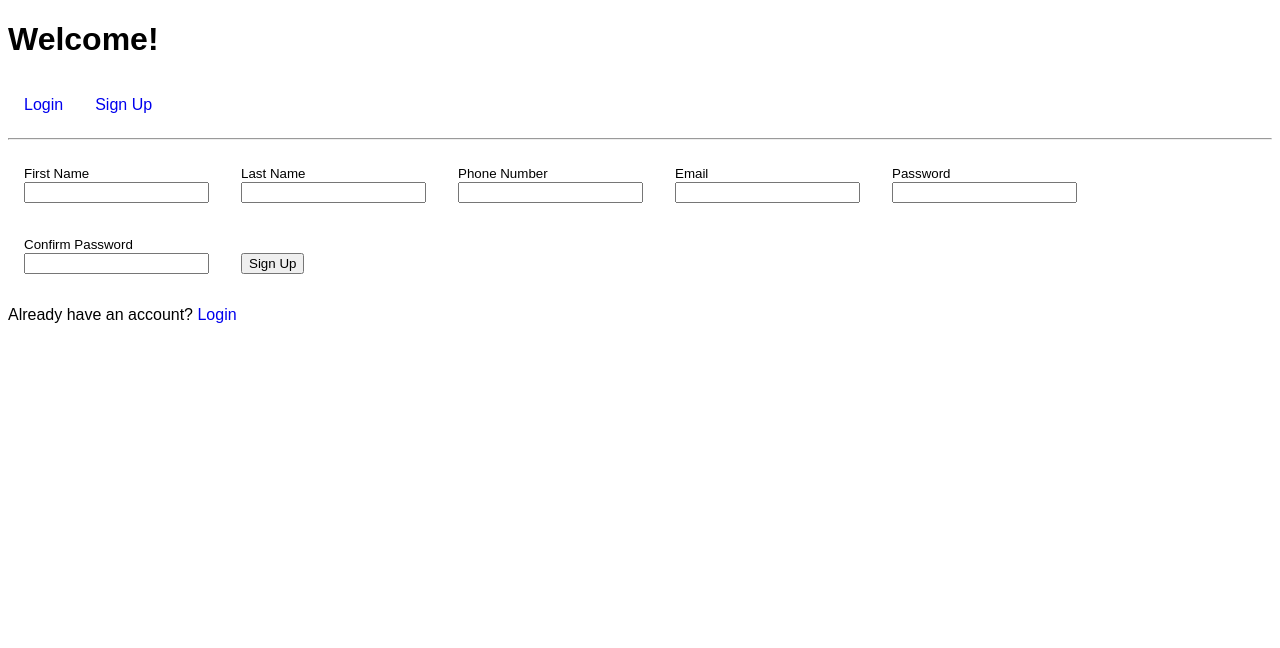
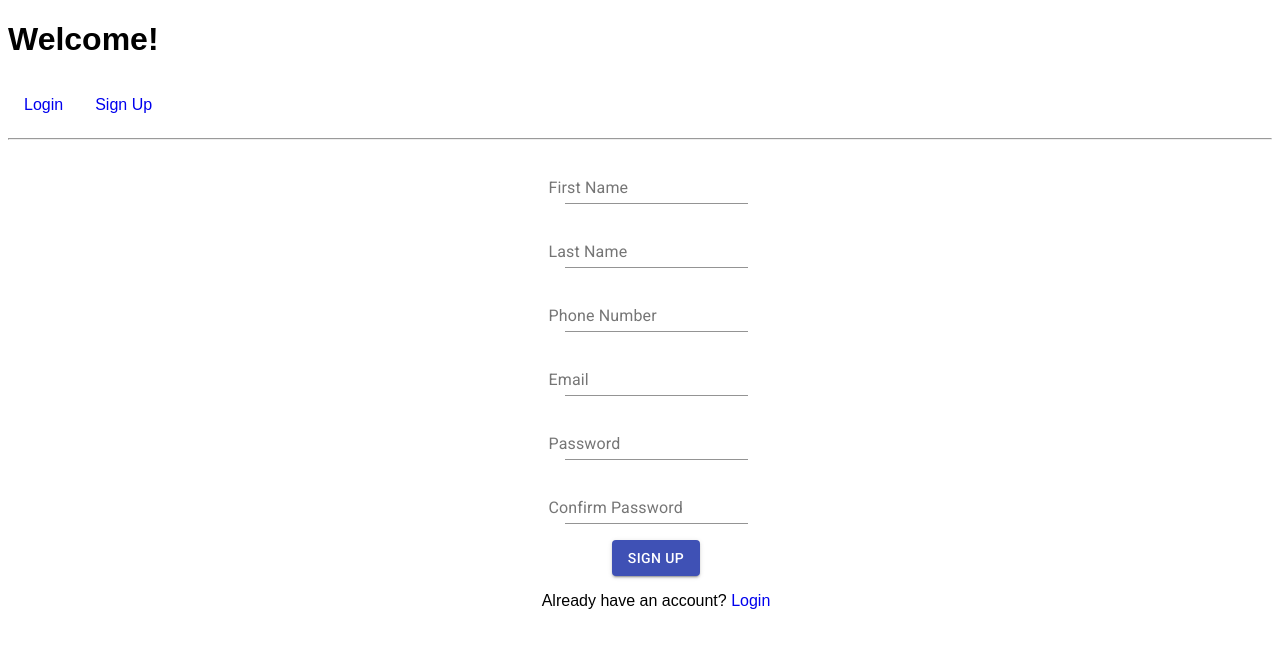
Before and after one commit to capstone-delicio/delicio, a React app: page /signup in a window 1280 px wide. Shown: the top 648 px of the page. Built offline with nearby package versions, Linux system fonts and the light colour scheme.

Commit message:
added style for singup page

```diff
--- a/client/components/SignUp.js
+++ b/client/components/SignUp.js
@@ -2,6 +2,9 @@ import React, { useState } from 'react'
 import { useSelector, useDispatch } from 'react-redux'
 import { Link } from 'react-router-dom'
 import { authenticateSignUp } from '../store'
+import Grid from '@material-ui/core/Grid'
+import TextField from '@material-ui/core/TextField'
+import Button from '@material-ui/core/Button'
 
 const Signup = () => {
   const [passwordError, setPasswordError] = useState('')
@@ -40,49 +43,42 @@ const Signup = () => {
   return (
     <div id="signups">
       <form id="signupForm" onSubmit={handleSubmit} name="signup">
-        <div>
-          <label htmlFor="first_name">
-            <small>First Name</small>
-          </label>
-          <input name="first_name" type="text" />
-        </div>
-        <div>
-          <label htmlFor="last_name">
-            <small>Last Name</small>
-          </label>
-          <input name="last_name" type="text" />
-        </div>
-        <div>
-          <label htmlFor="phone_number">
-            <small>Phone Number</small>
-          </label>
-          <input name="phone_number" type="text" />
-        </div>
-        <div>
-          <label htmlFor="email">
-            <small>Email</small>
-          </label>
-          <input name="email" type="text" />
-        </div>
-        <div>
-          <label htmlFor="password">
-            <small>Password</small>
-          </label>
-          <input name="password" type="password" />
-        </div>
-        <div>
-          <label htmlFor="confirmPassword">
-            <small>Confirm Password</small>
-          </label>
-          <input name="confirmPassword" type="password" />
-        </div>
+        <Grid
+          container
+          alignItems="center"
+          justifyContent="center"
+          direction="column"
+        >
+          <Grid item>
+            <TextField name="first_name" label="First Name" type="text" />
+          </Grid>
+          <Grid item>
+            <TextField name="last_name" label="Last Name" type="text" />
+          </Grid>
+          <Grid item>
+            <TextField name="phone_number" label="Phone Number" type="text" />
+          </Grid>
+          <Grid item>
+            <TextField name="email" label="Email" type="text" />
+          </Grid>
+          <Grid item>
+            <TextField name="password" label="Password" type="password" />
+          </Grid>
+          <Grid item>
+            <TextField
+              name="confirmPassword"
+              label="Confirm Password"
+              type="password"
+            />
+          </Grid>
+          <Button variant="contained" color="primary" type="submit">
+            Sign Up
+          </Button>
+          <p>
+            Already have an account? <Link to="/login">Login</Link>
+          </p>
+        </Grid>
 
-        <div>
-          <button type="submit">Sign Up</button>
-        </div>
-        <p>
-          Already have an account? <Link to="/login">Login</Link>
-        </p>
         {error && error.response && (
           <div style={{ color: 'red' }}> {error.response.data} </div>
         )}
```
Also changed, not shown: client/components/Login.js (+0 -17 lines), 1 other file (tests, documents, lock files or other folders).
